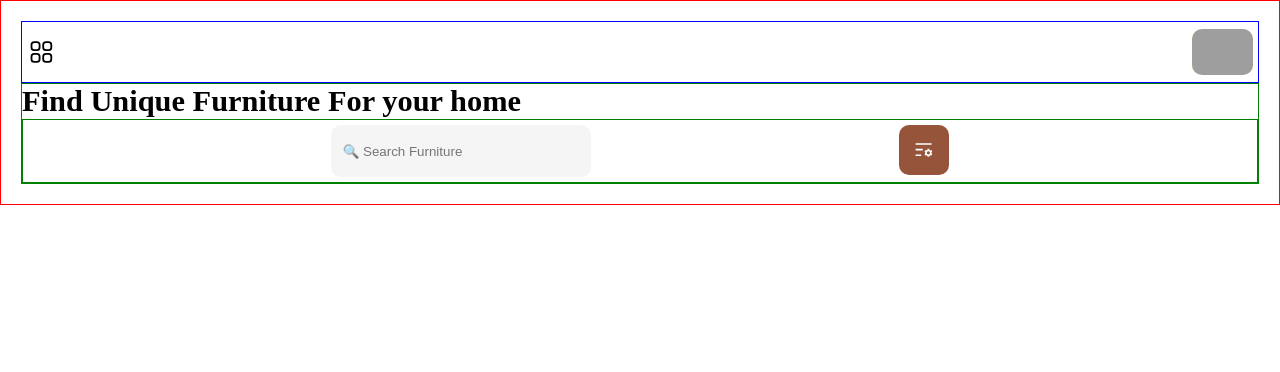
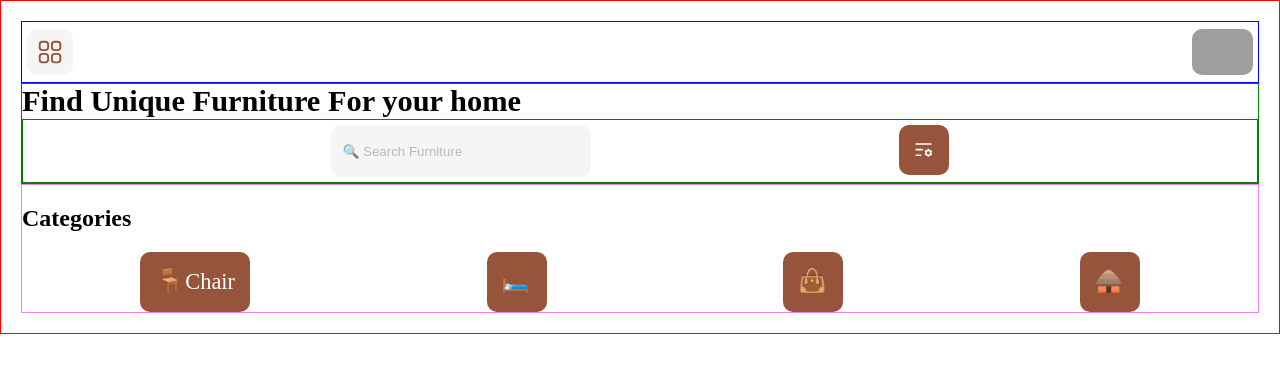
Before and after one commit to ShecktorS/ShopNow, a React (Vite) app: page / in a window 1280 px wide. Shown: the top 372 px of the page. Built offline with nearby package versions, Linux system fonts and the light colour scheme; grey boxes are pictures that could not be loaded.

Commit message:
MiniList completed

```diff
--- a/src/App.jsx
+++ b/src/App.jsx
@@ -1,12 +1,14 @@
 import "./App.css";
 import Header from "./components/header";
 import SearchProduct from "./components/searchProduct";
+import MiniList from "./components/miniList";
 
 function App() {
   return (
     <div className="App">
       <Header />
       <SearchProduct titleText="Find Unique Furniture For your home" />
+      <MiniList titleText="Categories" />
     </div>
   );
 }
--- a/src/components/header/index.css
+++ b/src/components/header/index.css
@@ -18,4 +18,11 @@
 
 .Header__menu {
   font-size: 1.8rem;
+  background-color: #f5f5f5;
+  margin: 0;
+  padding: 0 8px;
+  width: 30px;
+  display: flex;
+  border-radius: 10px;
+  color: #96543a;
 }
--- /dev/null
+++ b/src/components/miniList/MiniList.jsx
@@ -0,0 +1,26 @@
+import "./index.css";
+
+const MiniList = ({ titleText }) => {
+  return (
+    <div className="MiniList">
+      <h2>{titleText}</h2>
+      <div className="MiniList__icons">
+        <div>
+          <p>🪑</p>
+          Chair
+        </div>
+        <div>
+          <p>🛏️</p>
+        </div>
+        <div>
+          <p>👜</p>
+        </div>
+        <div>
+          <p>🛖</p>
+        </div>
+      </div>
+    </div>
+  );
+};
+
+export default MiniList;
--- /dev/null
+++ b/src/components/miniList/index.css
@@ -0,0 +1,28 @@
+.MiniList {
+  display: flex;
+  flex-direction: column;
+  border: solid violet 1px;
+}
+
+.MiniList__icons {
+  display: flex;
+  justify-content: space-around;
+  flex-direction: row;
+  font-size: 1.4em;
+  height: 60px;
+}
+
+.MiniList__icons > div {
+  display: flex;
+  justify-content: space-between;
+  align-items: center;
+  background-color: #96543a;
+  padding: 0 15px;
+  border-radius: 10px;
+  color: white;
+}
+
+.MiniList__icons > div > p {
+  width: 30px;
+  height: 30px;
+}
--- /dev/null
+++ b/src/components/miniList/index.jsx
@@ -0,0 +1,3 @@
+import MiniList from "./MiniList";
+
+export default MiniList;
--- a/src/components/searchProduct/index.css
+++ b/src/components/searchProduct/index.css
@@ -26,6 +26,10 @@
   padding-left: 8px;
 }
 
+.SearchProduct__input::placeholder {
+  color: #b9b9b9;
+}
+
 .SearchProduct__button {
   width: 50px;
   height: 50px;
```
